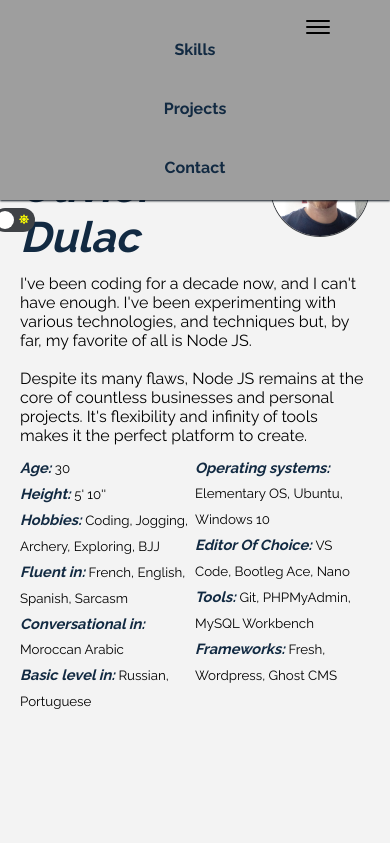
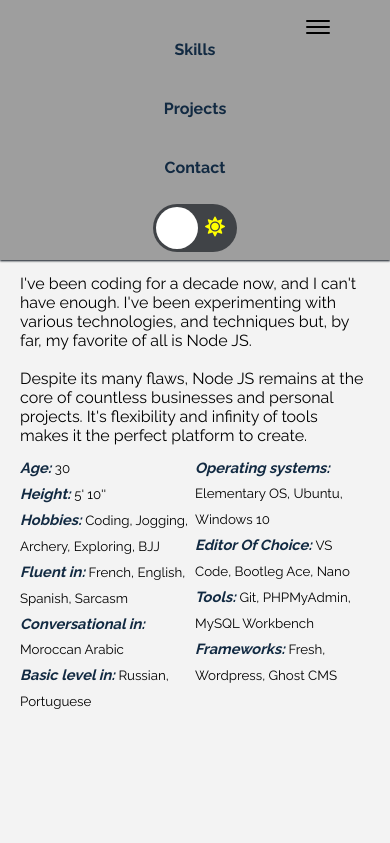
Before and after one commit to gultar/static-portfolio, a website with bundled scripts: page index.html in a window 390 px wide. Both pictures are taken after a click on the button 318 px from the left and 31 px from the top of the page. Shown: the top 843 px of the page. Built offline with nearby package versions, Linux system fonts and the light colour scheme.

```diff
--- a/css/main.css
+++ b/css/main.css
@@ -145,7 +145,7 @@
     transition: transform 0.2s linear;
 }
 
-/*  target the elemenent after the label*/
+/*  target the element after the label*/
 .checkbox:checked + .label .ball{
     transform: translateX(12px);
 }
@@ -468,7 +468,7 @@
     }
 
     nav.open{
-        padding: 100px 0px;
+        padding: 130px 0px;
         z-index: 8;
         background-color: var(--nav-bg-color);
         box-shadow: 0 1px 2px var(--primary-shadow);
@@ -484,6 +484,33 @@
         border: 0;
         background-color: transparent;
         cursor: pointer;
+    }
+
+    .dark-mode-toggle{
+        /* position: fixed;
+        top:10px;
+        left:50px; */
+        display: flex;
+        width:100%;
+        flex-direction: row;
+        justify-content: center;
+    }
+
+
+    .label {
+        width: 56px;
+        height: 32px;
+        padding: 8px;
+        font-size: 10pt;
+    }
+
+    .ball {
+        width: 28px;
+        height: 28px;
+    }
+
+    .checkbox:checked + .label .ball{
+        transform: translateX(24px);
     }
 
     .nav-links {
--- a/index.html
+++ b/index.html
@@ -39,9 +39,9 @@
                 <div class="nav-links__item">
                     <a href="#contact" class="nav-links__link">Contact</a>
                 </div>
-                <div class="dark-mode-toggle nav-links__item nav-links__link">
+                <div class="dark-mode-toggle nav-links__item">
                     <input  type="checkbox" class="checkbox " id="checkbox">
-                    <label onclick="toggleDarkMode()" for="checkbox" class="label ">
+                    <label onclick="toggleDarkMode()" for="checkbox" class="label nav-links__link">
                         <i class="fas fa-moon"></i>
                         <i class='fas fa-sun'></i>
                         <div class='ball'>
```
